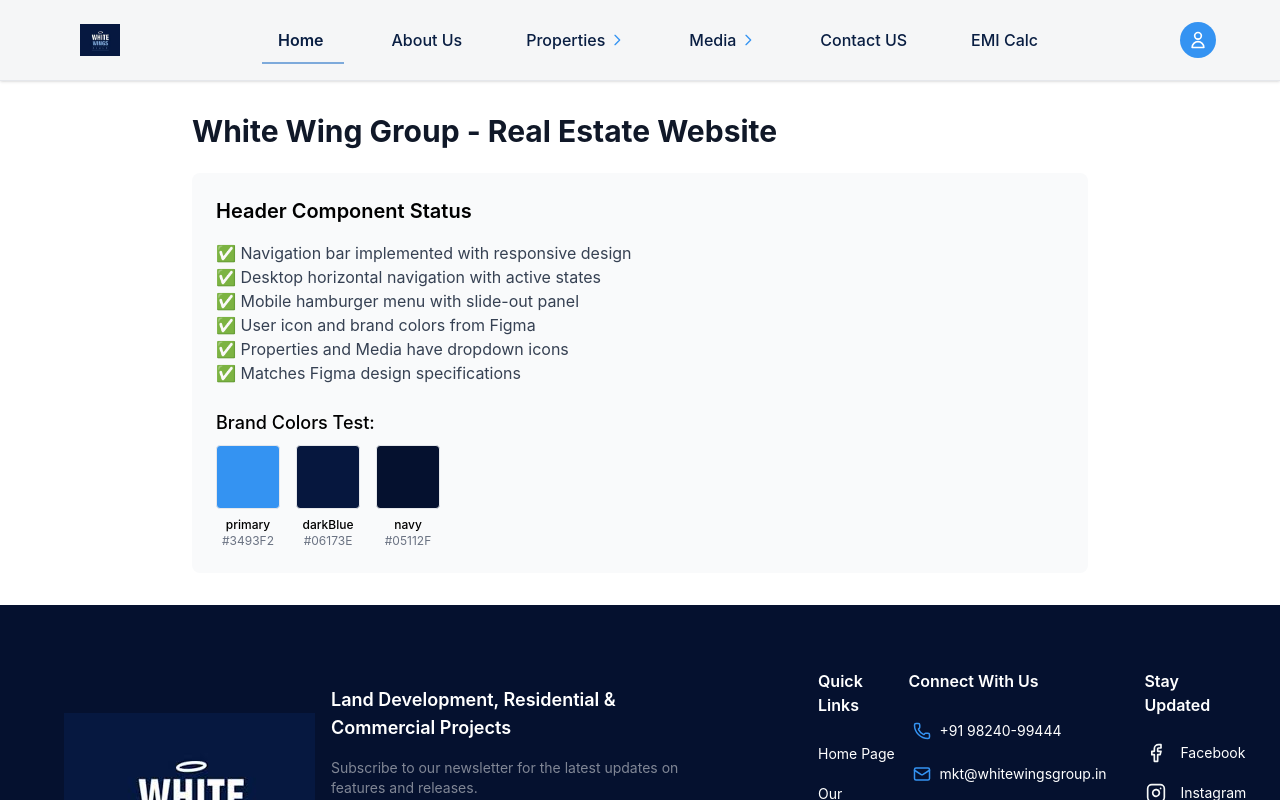
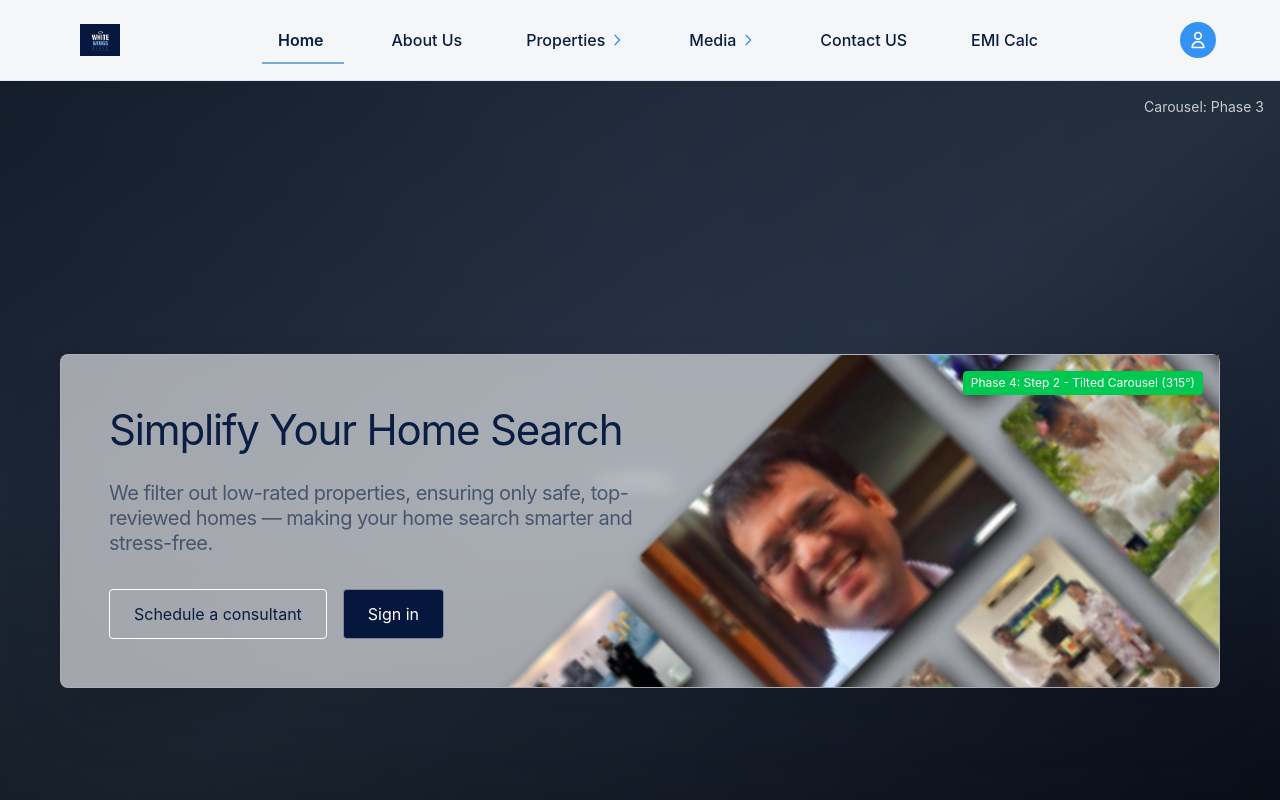
Before and after one commit to gauravganna/white_wings, a React (Vite) app in the folder white-wing-real-estate/: page / in a window 1280 px wide. Shown: the top 800 px of the page. Built offline with nearby package versions, Linux system fonts and the light colour scheme.

Commit message:
Tilted Carousel complete

```diff
--- a/white-wing-real-estate/src/App.jsx
+++ b/white-wing-real-estate/src/App.jsx
@@ -1,29 +1,31 @@
 import { BRAND_COLORS } from './constants/site-data'
 import Header from './components/Header/Header'
+import Hero from './components/Hero/Hero'
 import Footer from './components/Footer/Footer'
 
 function App() {
   return (
-    <div className="min-h-screen bg-white">
+    <div className="flex flex-col min-h-screen">
       {/* Header Component */}
       <Header />
 
-      {/* Temporary content to show the header in context */}
-      <main className="p-8">
+      {/* Hero Section - Phase 1: Video Background */}
+      <Hero />
+
+      {/* Temporary content for testing - Will be replaced with other sections */}
+      <main className="flex-1 p-8 bg-white">
         <div className="max-w-4xl mx-auto">
-          <h1 className="text-3xl font-bold text-gray-900 mb-6">
-            White Wing Group - Real Estate Website
-          </h1>
-
           <div className="bg-gray-50 p-6 rounded-lg">
-            <h2 className="text-xl font-semibold mb-4">Header Component Status</h2>
+            <h2 className="text-xl font-semibold mb-4">Hero Section Status - Phase 4</h2>
             <p className="text-gray-700 mb-4">
-              ✅ Navigation bar implemented with responsive design<br/>
-              ✅ Desktop horizontal navigation with active states<br/>
-              ✅ Mobile hamburger menu with slide-out panel<br/>
-              ✅ User icon and brand colors from Figma<br/>
-              ✅ Properties and Media have dropdown icons<br/>
-              ✅ Matches Figma design specifications
+              ✅ Video background with mobile fallback<br/>
+              ✅ Glassmorphism hero container (full height mobile)<br/>
+              ✅ Hero content with exact Figma typography<br/>
+              ✅ Dual CTA buttons with hover effects<br/>
+              ✅ Infinite horizontal carousel animation<br/>
+              ✅ 315-degree tilted carousel positioning<br/>
+              ✅ Right-half container layout<br/>
+              🔄 Phase 5: Statistics cards (Commercial, Residential, Land Development)
             </p>
 
             <div className="mt-6">
--- /dev/null
+++ b/white-wing-real-estate/src/components/Hero/Hero.jsx
@@ -0,0 +1,27 @@
+import React from 'react';
+import VideoBackground from './VideoBackground';
+import HeroContent from './HeroContent';
+
+const Hero = () => {
+  return (
+    <section className="relative h-screen overflow-hidden">
+      {/* Video Background */}
+      <VideoBackground />
+
+      {/* Hero Content Overlay - Phase 2: Glassmorphism Container */}
+      <HeroContent />
+
+      {/* Tilted Carousel - Placeholder for Phase 3 */}
+      <div className="absolute top-4 right-4 z-20 text-white text-sm opacity-75">
+        Carousel: Phase 3
+      </div>
+
+      {/* Statistics Cards - Placeholder for Phase 3 */}
+      <div className="absolute bottom-4 left-4 z-20 text-white text-sm opacity-75">
+        Statistics: Phase 3
+      </div>
+    </section>
+  );
+};
+
+export default Hero;
--- /dev/null
+++ b/white-wing-real-estate/src/components/Hero/HeroContent.jsx
@@ -0,0 +1,93 @@
+import React from 'react';
+import TiltedCarousel from './TiltedCarousel';
+
+const HeroContent = () => {
+  return (
+    <div className="absolute inset-0 z-10 flex items-center justify-center">
+      {/* Hero Container with Glassmorphism */}
+      <div className="
+        h-full
+        w-full
+        lg:h-auto
+        mt-0 mx-0
+        lg:mt-20 lg:mx-[60px]
+        backdrop-blur-[7.8px]
+        bg-white/60
+        border border-white/10
+        rounded-none
+        lg:rounded-lg
+        shadow-[0px_32px_64px_-12px_rgba(0,0,0,0.14)]
+        p-6
+        lg:p-12
+      ">
+        {/* Hero Content - Phase 3 */}
+        <div className="flex flex-col justify-center h-full lg:h-auto lg:max-w-[50%]">
+          {/* Hero Title */}
+          <h1 className="
+            text-3xl lg:text-[42px]
+            font-normal
+            leading-[1.27]
+            tracking-[-0.028em]
+            text-[#091E42]
+            mb-4 lg:mb-6
+          ">
+            Simplify Your Home Search
+          </h1>
+
+          {/* Hero Description */}
+          <p className="
+            text-lg lg:text-[20px]
+            font-normal
+            leading-[1.27]
+            tracking-[-0.026em]
+            text-[#091E42]
+            opacity-60
+            mb-6 lg:mb-8
+          ">
+            We filter out low-rated properties, ensuring only safe, top-reviewed homes — making your home search smarter and stress-free.
+          </p>
+
+          {/* CTA Buttons */}
+          <div className="flex flex-col sm:flex-row gap-2 sm:gap-3 lg:gap-4">
+            {/* Primary CTA Button */}
+            <button className="
+              px-4 py-2 lg:px-6 lg:py-3
+              bg-transparent
+              border border-white
+              text-[#091E42]
+              font-normal
+              text-sm lg:text-base
+              rounded
+              hover:bg-white/20
+              transition-colors
+              duration-200
+              whitespace-nowrap
+            ">
+              Schedule a consultant
+            </button>
+
+            {/* Secondary CTA Button */}
+            <button className="
+              px-4 py-2 lg:px-6 lg:py-3
+              bg-[#06173E]
+              border border-[#F6F8F8]/50
+              text-white
+              font-normal
+              text-sm lg:text-base
+              rounded
+              hover:bg-[#06173E]/90
+              transition-colors
+              duration-200
+              whitespace-nowrap
+            ">
+              Sign in
+            </button>
+          </div>
+        </div>
+        <TiltedCarousel />
+      </div>
+    </div>
+  );
+};
+
+export default HeroContent;
--- /dev/null
+++ b/white-wing-real-estate/src/components/Hero/TiltedCarousel.jsx
@@ -0,0 +1,47 @@
+import React from 'react';
+import carouselImage from '../../assets/images/rectangular-carousel.png';
+
+const TiltedCarousel = () => {
+  return (
+    <div className="absolute inset-0 w-full z-5 pointer-events-none overflow-hidden">
+      {/* Carousel Container - Right Half */}
+      <div className="absolute top-0 right-0 left-100 w-full h-full flex items-center justify-center">
+
+        {/* Infinite Moving Carousel with 315° Tilt */}
+        <div className="relative w-full h-full overflow-hidden">
+          {/* Tilted Container - 315 degrees rotation */}
+          <div className="absolute inset-0 rotate-[315deg] scale-300 origin-center">
+            {/* Carousel Track - Multiple copies for seamless loop */}
+            <div className="carousel-track flex h-full items-center">
+              {/* First carousel image */}
+              <img
+                src={carouselImage}
+                alt="Properties Carousel"
+                className="carousel-item flex-shrink-0 h-auto w-auto max-h-full object-contain"
+              />
+              {/* Second carousel image for seamless loop */}
+              <img
+                src={carouselImage}
+                alt="Properties Carousel"
+                className="carousel-item flex-shrink-0 h-auto w-auto max-h-full object-contain"
+              />
+              {/* Third carousel image for seamless loop */}
+              <img
+                src={carouselImage}
+                alt="Properties Carousel"
+                className="carousel-item flex-shrink-0 h-auto w-auto max-h-full object-contain"
+              />
+            </div>
+          </div>
+        </div>
+      </div>
+
+      {/* Development indicator */}
+      <div className="absolute top-4 right-4 bg-green-500 text-white px-2 py-1 text-xs rounded z-30">
+        Phase 4: Step 2 - Tilted Carousel (315°)
+      </div>
+    </div>
+  );
+};
+
+export default TiltedCarousel;
--- /dev/null
+++ b/white-wing-real-estate/src/components/Hero/VideoBackground.jsx
@@ -0,0 +1,113 @@
+import React, { useRef, useEffect, useState } from 'react';
+import videoSrc from '../../assets/video.mp4';
+
+const VideoBackground = () => {
+  const videoRef = useRef(null);
+  const [isLoaded, setIsLoaded] = useState(false);
+  const [hasError, setHasError] = useState(false);
+  const [isMobile, setIsMobile] = useState(false);
+
+  useEffect(() => {
+    // Detect mobile devices
+    const checkMobile = () => {
+      const userAgent = navigator.userAgent.toLowerCase();
+      const isMobileDevice = /android|webos|iphone|ipad|ipod|blackberry|iemobile|opera mini/i.test(userAgent);
+      const isSmallScreen = window.innerWidth <= 768;
+      return isMobileDevice || isSmallScreen;
+    };
+
+    setIsMobile(checkMobile());
+
+    // Listen for resize events
+    const handleResize = () => {
+      setIsMobile(checkMobile());
+    };
+
+    window.addEventListener('resize', handleResize);
+    return () => window.removeEventListener('resize', handleResize);
+  }, []);
+
+  useEffect(() => {
+    const video = videoRef.current;
+    if (!video || isMobile) return; // Skip video setup on mobile
+
+    const handleLoadedData = () => {
+      setIsLoaded(true);
+      // Ensure video plays for better UX
+      video.play().catch((error) => {
+        console.warn('Video autoplay failed:', error);
+        setHasError(true);
+      });
+    };
+
+    const handleError = () => {
+      setHasError(true);
+      console.warn('Video failed to load');
+    };
+
+    video.addEventListener('loadeddata', handleLoadedData);
+    video.addEventListener('error', handleError);
+
+    return () => {
+      video.removeEventListener('loadeddata', handleLoadedData);
+      video.removeEventListener('error', handleError);
+    };
+  }, [isMobile]);
+
+  return (
+    <div className="absolute inset-0 w-full h-full">
+      {/* Mobile Background - High-quality gradient with real estate theme */}
+      {isMobile ? (
+        <div className="absolute inset-0 w-full h-full bg-gradient-to-br from-slate-900 via-blue-900 to-slate-800">
+          {/* Mobile pattern overlay for visual interest */}
+          <div className="absolute inset-0 opacity-10"
+               style={{
+                 backgroundImage: `radial-gradient(circle at 25px 25px, white 2px, transparent 0),
+                                   radial-gradient(circle at 75px 75px, white 2px, transparent 0)`,
+                 backgroundSize: '100px 100px'
+               }}
+          />
+        </div>
+      ) : (
+        <>
+          {/* Desktop Video Element */}
+          <video
+            ref={videoRef}
+            className={`absolute inset-0 w-full h-full object-cover transition-opacity duration-1000 ${
+              isLoaded ? 'opacity-100' : 'opacity-0'
+            }`}
+            autoPlay
+            loop
+            muted
+            playsInline
+            preload="metadata"
+            aria-hidden="true"
+          >
+            <source src={videoSrc} type="video/mp4" />
+            Your browser does not support the video tag.
+          </video>
+
+          {/* Fallback Background Image (when video fails on desktop) */}
+          {hasError && (
+            <div className="absolute inset-0 w-full h-full bg-gradient-to-br from-slate-800 via-slate-700 to-slate-900" />
+          )}
+
+          {/* Loading State for Desktop */}
+          {!isLoaded && !hasError && (
+            <div className="absolute inset-0 w-full h-full bg-gradient-to-br from-slate-800 via-slate-700 to-slate-900 flex items-center justify-center">
+              <div className="text-white text-lg">Loading...</div>
+            </div>
+          )}
+        </>
+      )}
+
+      {/* Overlay Gradient for Content Readability (Both Mobile & Desktop) */}
+      <div className="absolute inset-0 bg-gradient-to-r from-black/30 via-black/20 to-black/30" />
+
+      {/* Additional overlay for better text contrast */}
+      <div className="absolute inset-0 bg-gradient-to-b from-transparent via-transparent to-black/40" />
+    </div>
+  );
+};
+
+export default VideoBackground;
--- a/white-wing-real-estate/src/index.css
+++ b/white-wing-real-estate/src/index.css
@@ -6,3 +6,22 @@
     font-family: 'Inter', system-ui, sans-serif;
   }
 }
+
+/* Carousel Animation Styles */
+@keyframes carousel-scroll {
+  0% {
+    transform: translateX(0);
+  }
+  100% {
+    transform: translateX(-33.333%); /* Move by 1/3 since we have 3 images */
+  }
+}
+
+.carousel-track {
+  animation: carousel-scroll 60s linear infinite;
+  width: 300%; /* 3 times width for 3 images */
+}
+
+.carousel-item {
+  width: 33.333%; /* Each image takes 1/3 of track width */
+}
```
Also changed, not shown: white-wing-real-estate/src/assets/images/rectangular-carousel.png (added), 1 other file (tests, documents, lock files or other folders).
